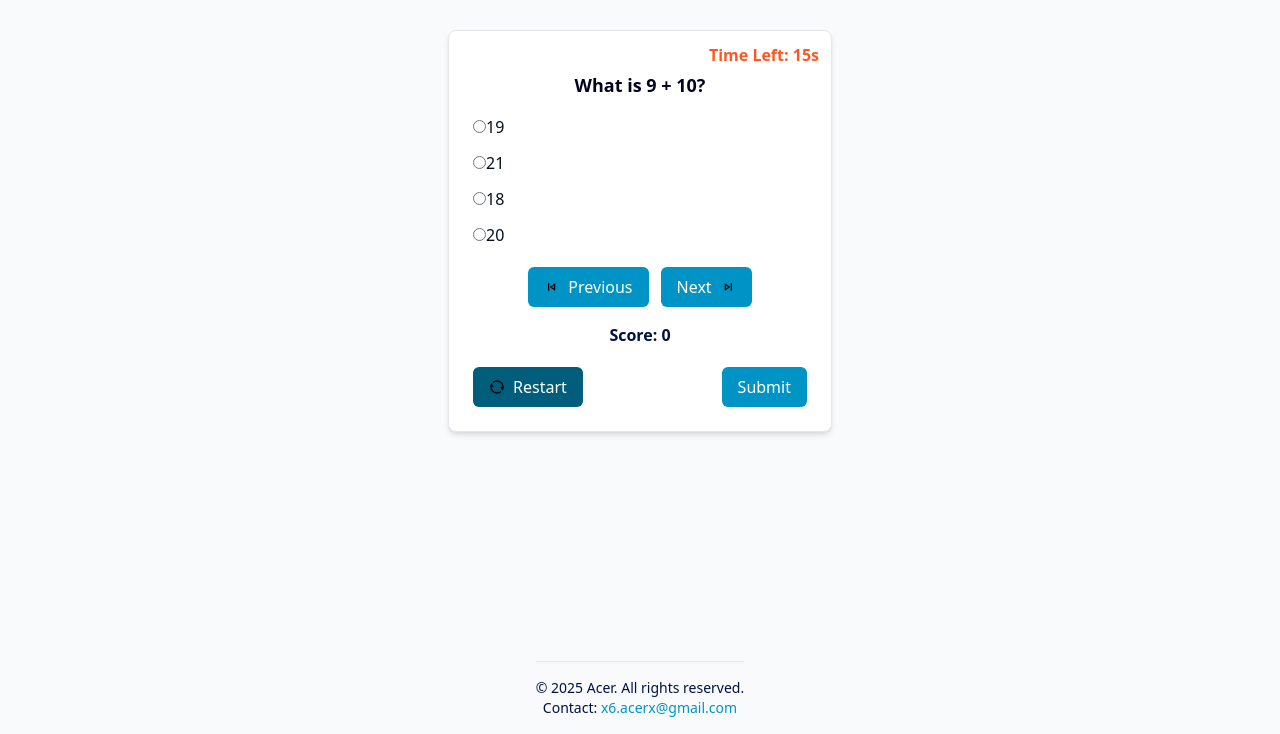
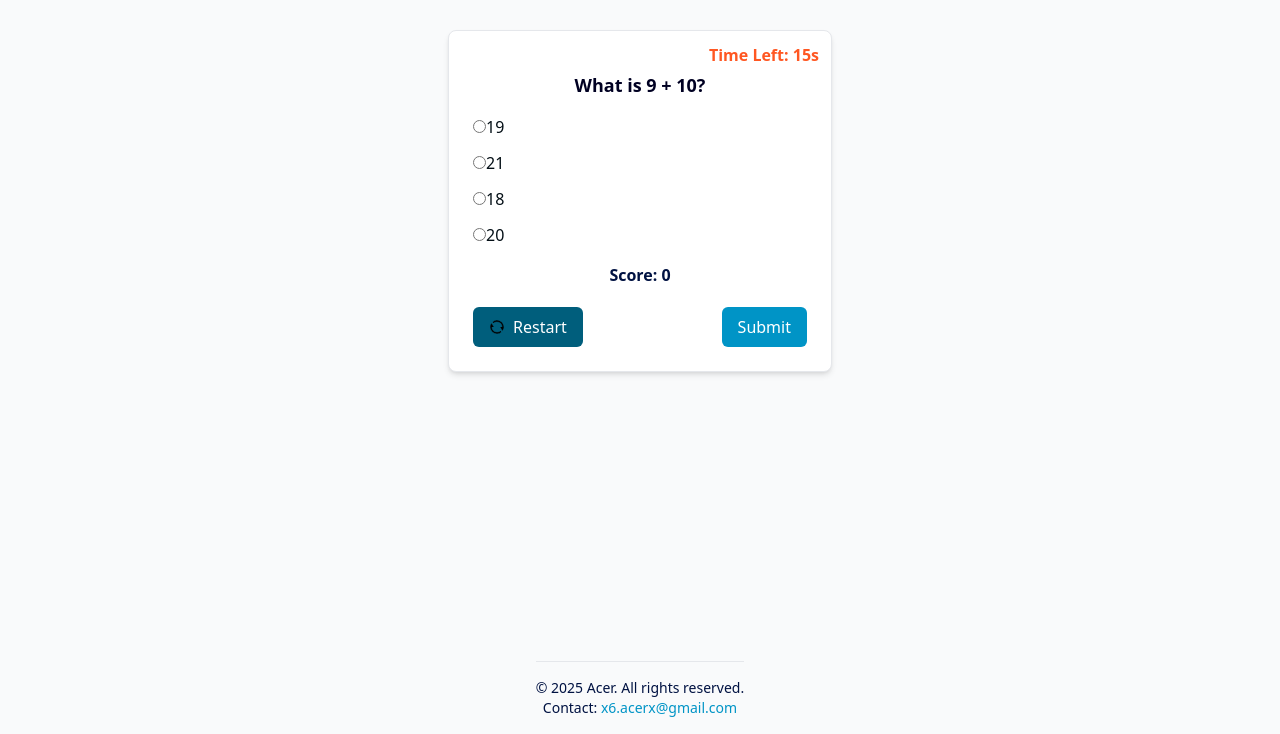
Before and after one commit to x6acer/Mini-Quiz-App, a plain HTML site: page start.html in a window 1280 px wide. Shown: the part 66-800 px from the top of the page. Drawn offline with nearby package versions, Linux system fonts and the light colour scheme.

Commit message:
Update start.html

```diff
--- a/start.html
+++ b/start.html
@@ -21,24 +21,6 @@
 
         <h1 id="question" class="text-lg font-semibold mt-4 mb-4 text-[#000022]"></h1>
         <div id="answers" class="space-y-3 text-left"></div>
-
-        <div class="flex justify-center mt-5 gap-3">
-          <button
-            id="prev"
-            type="submit"
-            class="bg-[#0094c6] hover:bg-[#005e7c] text-white px-4 py-2 rounded-md flex items-center gap-2 transition">
-            <img src="skip-back-mini-line.png" class="w-4 h-4" />
-            Previous
-          </button>
-
-          <button
-            id="nxt"
-            type="submit"
-            class="bg-[#0094c6] hover:bg-[#005e7c] text-white px-4 py-2 rounded-md flex items-center gap-2 transition">
-            Next
-            <img src="skip-forward-mini-line.png" class="w-4 h-4" />
-          </button>
-        </div>
 
         <p id="score" class="mt-4 font-bold text-[#001242]">Score: 0</p>
         <p id="result" class="mt-2 font-bold text-[#0094c6]"></p>
```
